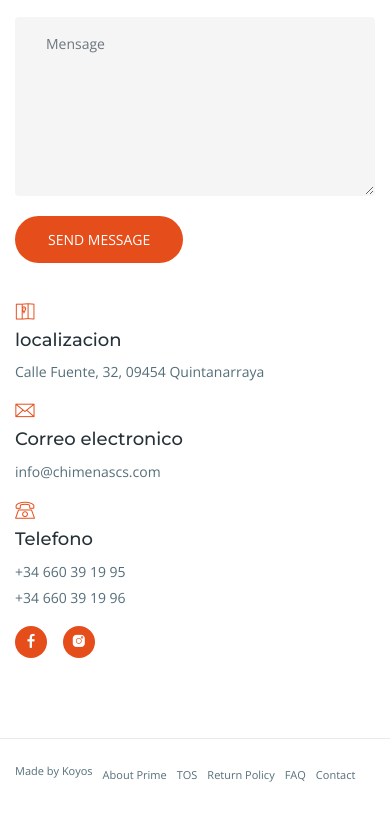
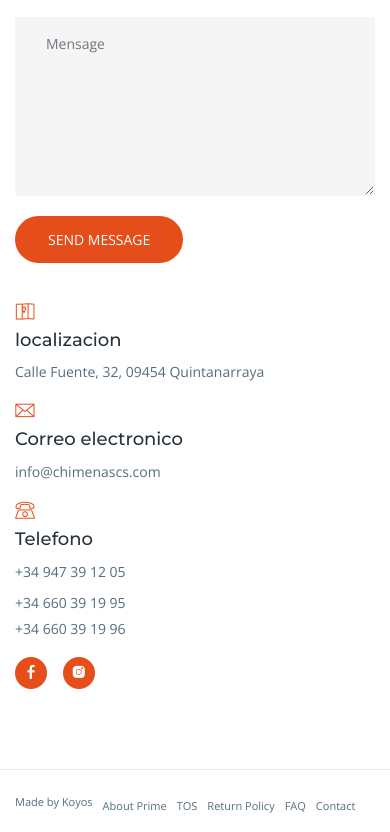
Before and after one commit to Daniel-Ovejero/chimeneascs, a plain HTML site: page index.html in a window 390 px wide. Shown: the part 6748-7580 px from the top of the page. Before the commit the page ends 7549 px from the top, so only its background shows below. Drawn offline with nearby package versions, Linux system fonts and the light colour scheme; files whose address does not match are found by name.

Commit message:
Add phone number

```diff
--- a/index.html
+++ b/index.html
@@ -411,6 +411,7 @@
                   <div class="contact-info">
                     <i class="lni-phone"></i>
                     <h5>Telefono</h5>
+                    <p style="margin-bottom: 5px">+34 947 39 12 05</p>
                     <p>+34 660 39 19 95</p>
                     <p>+34 660 39 19 96</p>
                   </div>
```
